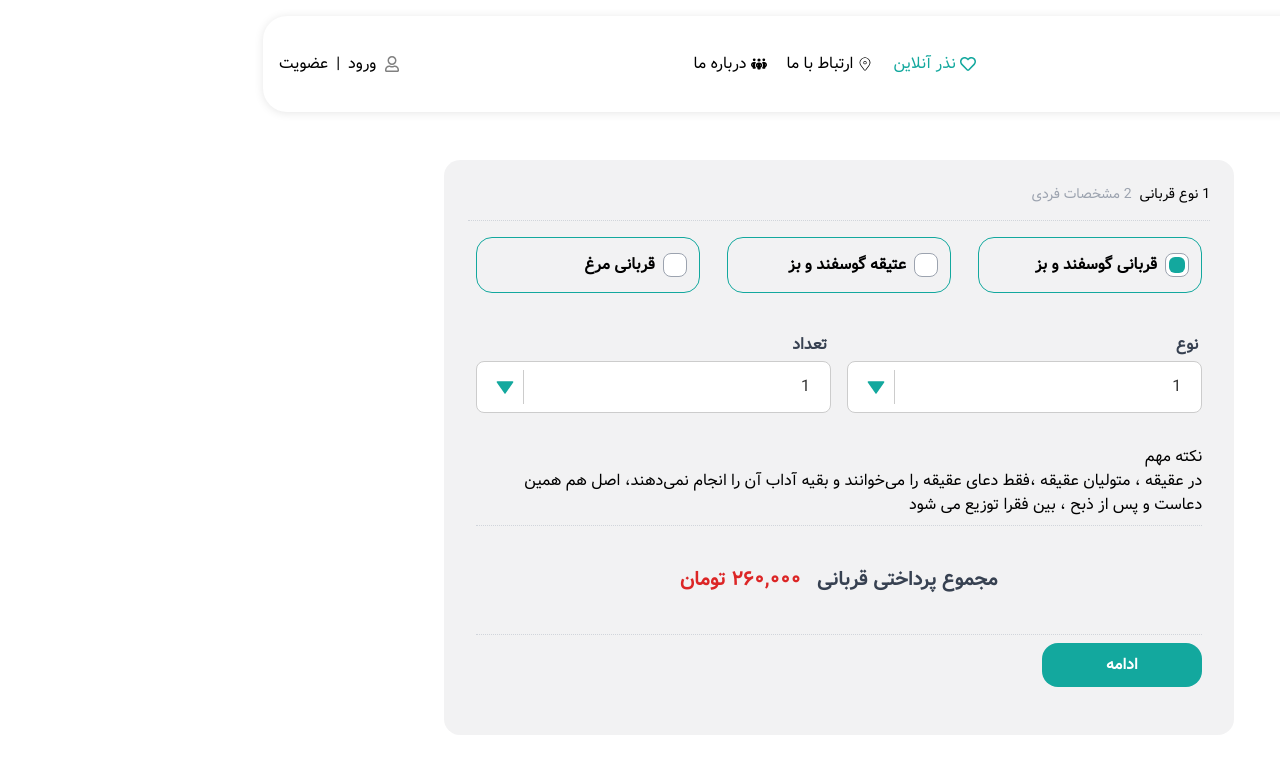
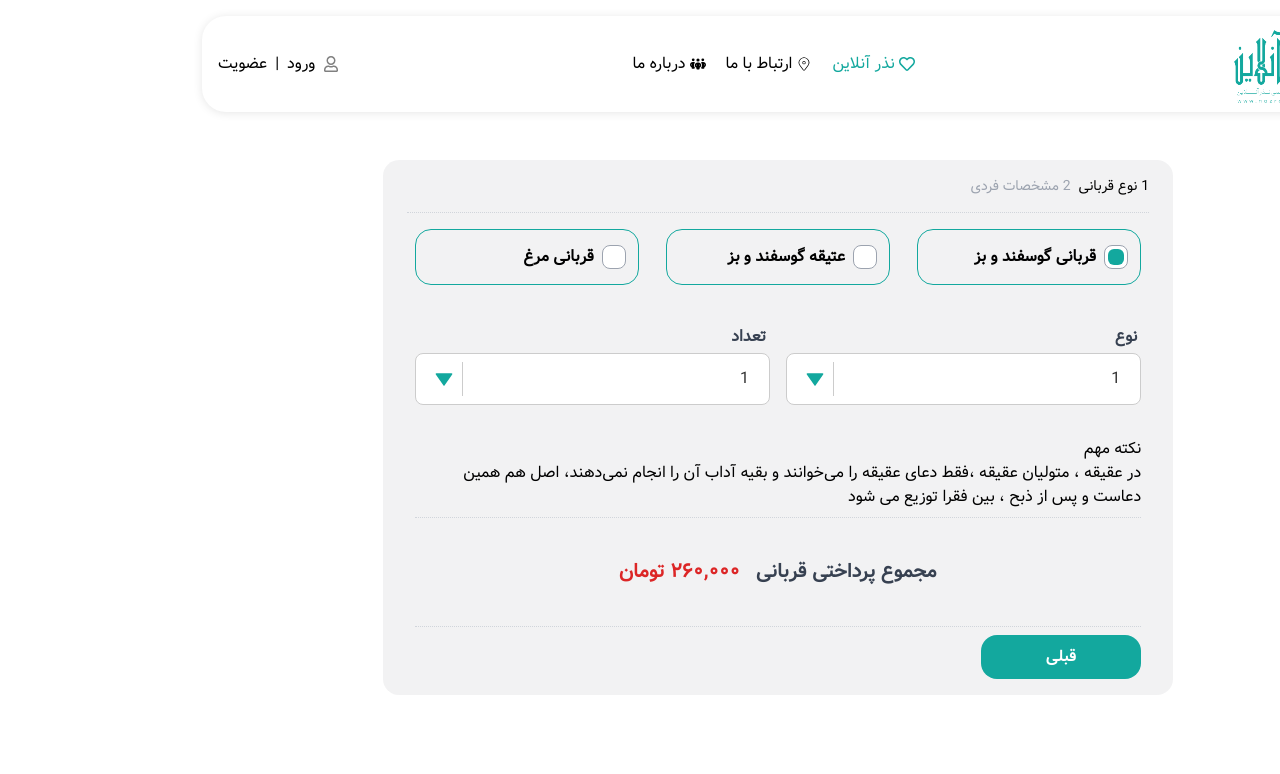
Before and after one commit to pilentboy/charitable-organization, a React (Vite) app: page / in a window 1280 px wide. Shown: the top 774 px of the page. Built offline with nearby package versions, Linux system fonts and the light colour scheme.

Commit message:
add onclick to go to the seceond step of the main form

```diff
--- a/src/pages/Home.tsx
+++ b/src/pages/Home.tsx
@@ -5,6 +5,8 @@ import { BiSolidDownArrow } from "react-icons/bi";
 
 const Home = () => {
   const [selectedOption, setSelectedOption] = useState("option1");
+  const [displayFirstOfferingForm, setDisplayFirstOfferingForm] =
+    useState<boolean>(true);
 
   const handleRadioChange = (e: any) => {
     setSelectedOption(e.target.value);
@@ -33,15 +35,30 @@ const Home = () => {
         </div> */}
 
         {/* offering form */}
-        <div className="w-full md:w-[96%] xl:w-[65%] mx-auto h-fit rounded-2xl bg-[#efeff0c9] flex flex-col items-center p-6 ">
+        <div className="w-full md:w-[96%] xl:w-[65%] mx-auto h-fit rounded-2xl bg-[#efeff0c9] flex flex-col items-center py-4 px-6 ">
           {/* form parts */}
-
           <div className="text-sm gap-2 font-medium  w-full flex items-center border-b border-dotted pb-4 border-gray-300">
-            <span>1 نوع قربانی</span>
-            <span className="text-gray-400">2 مشخصات فردی</span>
+            <span
+              onClick={() => setDisplayFirstOfferingForm(true)}
+              className={`cursor-pointer ${
+                displayFirstOfferingForm ? "text-black" : "text-gray-400"
+              }`}
+            >
+              1 نوع قربانی
+            </span>
+            <span
+              onClick={() => setDisplayFirstOfferingForm(false)}
+              className={` cursor-pointer ${
+                !displayFirstOfferingForm ? "text-black" : "text-gray-400"
+              }`}
+            >
+              2 مشخصات فردی
+            </span>
           </div>
 
-          <form className="py-4 w-full px-2">
+          <form className="pt-4 w-full px-2">
+            {displayFirstOfferingForm ? (
+              <>
                 {/* offering type */}
                 <div className="flex w-full justify-between items-center flex-col gap-4 font-bold md:flex-row">
                   {/* Option 1 */}
@@ -57,7 +74,9 @@ const Home = () => {
                     <div className="w-6 h-6 rounded-lg border border-gray-400 flex items-center justify-center bg-white  ">
                       <span
                         className={`w-3/4 h-3/4 test rounded-md transition-colors ${
-                      selectedOption === "option1" ? "bg-primary" : "bg-white"
+                          selectedOption === "option1"
+                            ? "bg-primary"
+                            : "bg-white"
                         }`}
                       ></span>
                     </div>
@@ -77,7 +96,9 @@ const Home = () => {
                     <div className="w-6 h-6 rounded-lg border border-gray-400 flex items-center justify-center bg-white ">
                       <span
                         className={`w-3/4 h-3/4 test rounded-md transition-colors ${
-                      selectedOption === "option2" ? "bg-primary" : "bg-white"
+                          selectedOption === "option2"
+                            ? "bg-primary"
+                            : "bg-white"
                         }`}
                       ></span>
                     </div>
@@ -97,7 +118,9 @@ const Home = () => {
                     <div className="w-6 h-6 rounded-lg border border-gray-400 flex items-center justify-center bg-white ">
                       <span
                         className={`w-3/4 h-3/4 test rounded-md transition-colors ${
-                      selectedOption === "option3" ? "bg-primary" : "bg-white"
+                          selectedOption === "option3"
+                            ? "bg-primary"
+                            : "bg-white"
                         }`}
                       ></span>
                     </div>
@@ -198,19 +221,32 @@ const Home = () => {
                 <p className="py-2">
                   نکته مهم
                   <br />
-              در عقیقه ، متولیان عقیقه ،فقط دعای عقیقه را می‌خوانند و بقیه آداب
-              آن را انجام نمی‌دهند، اصل هم همین دعاست و پس از ذبح ، بین فقرا
-              توزیع می شود
+                  در عقیقه ، متولیان عقیقه ،فقط دعای عقیقه را می‌خوانند و بقیه
+                  آداب آن را انجام نمی‌دهند، اصل هم همین دعاست و پس از ذبح ، بین
+                  فقرا توزیع می شود
                 </p>
+              </>
+            ) : (
+              <h1>test</h1>
+            )}
+
             <div className=" w-full flex-wrap justify-center gap-4 items-center flex py-10 border-y border-dotted font-bold text-gray-700  border-gray-300 text-xl font-vazirBold">
               {/* total cost */}
               <h1>مجموع پرداختی قربانی</h1>
               <span className="text-red-600">۲۶۰,۰۰۰ تومان </span>
             </div>
 
-            <button className="w-40 h-11 my-2 rounded-2xl text-white bg-primary text-center hover:opacity-80 duration-150 font-vazirBold">
-              ادامه
+            <div className="flex items-center pt-2">
+              <button
+                type="button"
+                onClick={() => setDisplayFirstOfferingForm((pre) => !pre)}
+                className={`w-40 h-11  rounded-2xl text-white  text-center hover:opacity-80 duration-150 font-vazirBold ${
+                  displayFirstOfferingForm ? "bg-primary" : "bg-gray-600"
+                }`}
+              >
+                {displayFirstOfferingForm ? "قبلی" : "برگشت"}
               </button>
+            </div>
           </form>
         </div>
       </main>
```
Lines whose indentation alone changed are shown as unchanged.
